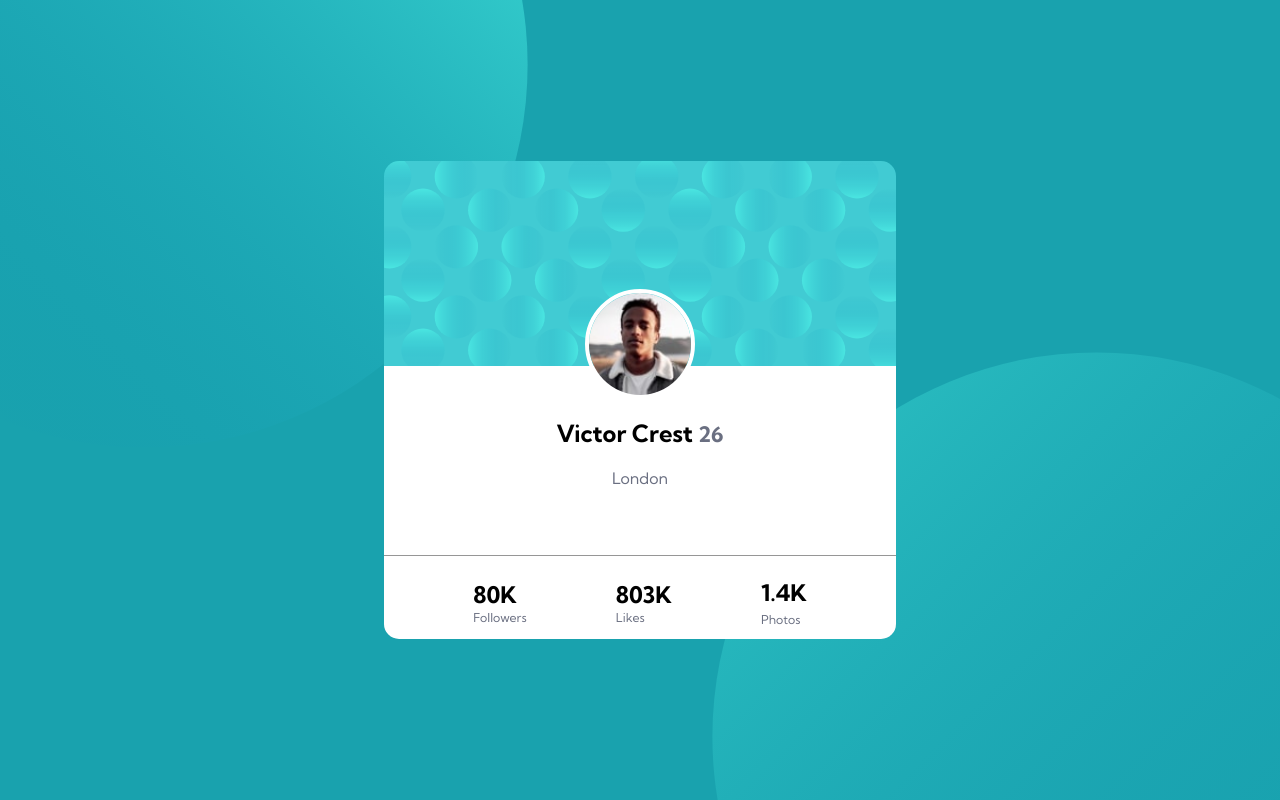
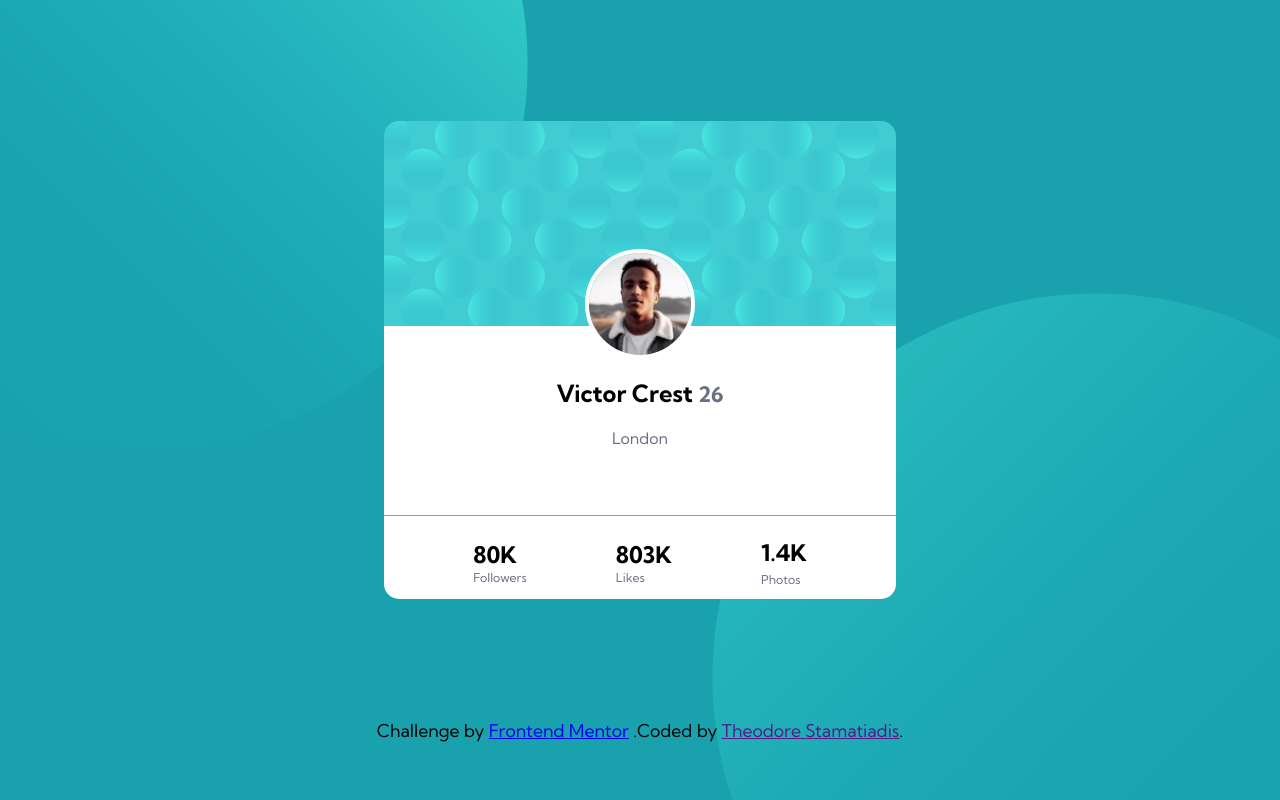
Before and after one commit to TheoSt/profile-card-component-main, a plain HTML site: page index.html in a window 1280 px wide. Drawn offline with Linux system fonts and the light colour scheme.

Commit message:
2nd version

```diff
--- a/app.css
+++ b/app.css
@@ -9,7 +9,7 @@ body {
 }
 
 main {
-    min-height:100vh;
+    min-height:90vh;
     display:flex;
     justify-content:center;
     align-items:center;
@@ -74,6 +74,11 @@ main {
     font-size:0.7em;
     color:hsl(227, 10%, 46%);
     margin-top:-40%;
+}
+
+.attribution {
+    text-align:center;
+    padding:0;
 }
 
 @media screen and (min-width:320px) {
--- a/index.html
+++ b/index.html
@@ -33,5 +33,9 @@
       </section>
     </div>
   </main>
+  <div class="attribution">
+    Challenge by <a href="https://www.frontendmentor.io/home" target="_blanl">Frontend Mentor</a>
+    .Coded by <a href="">Theodore Stamatiadis</a>.
+  </div>
 </body>
 </html>
```
